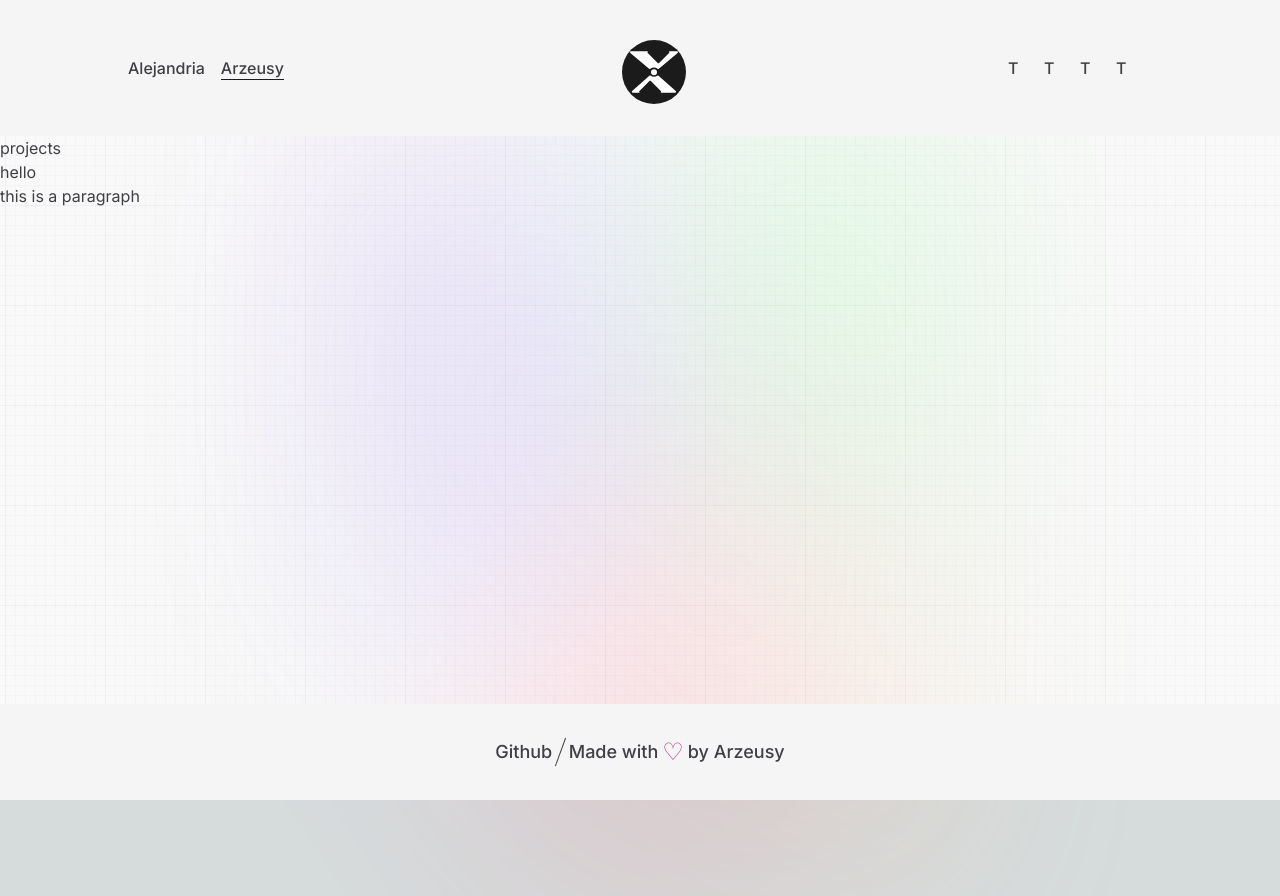
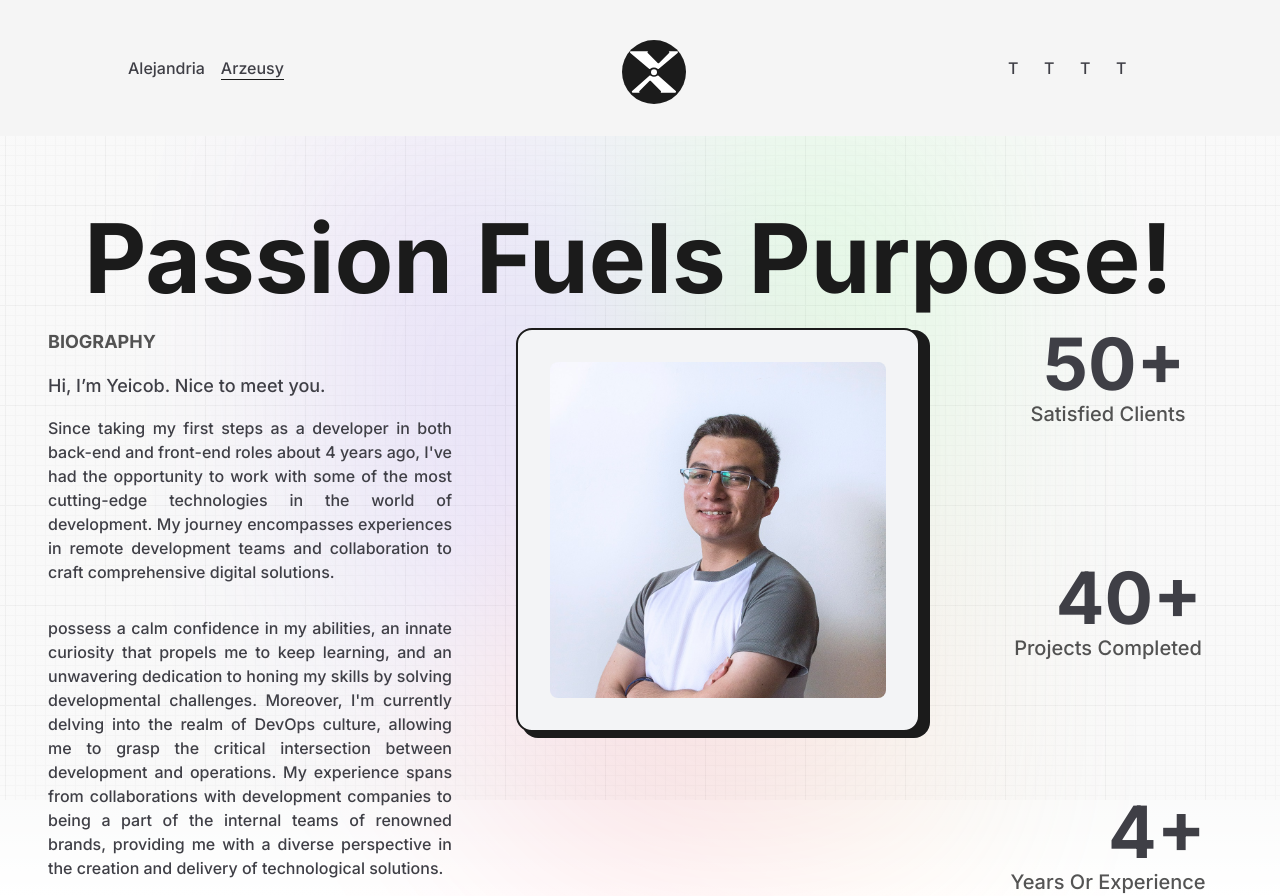
Before and after one commit to Arzeusy/trueKingdomLanding, a Next.js app: page /projects in a window 1280 px wide. Before the commit the page ends 800 px from the top, so only its background shows below. Built offline with nearby package versions, Linux system fonts and the light colour scheme.

Commit message:
Feature (Proyects page) pagina de presentacion de mi perfil

```diff
--- a/src/app/layout.tsx
+++ b/src/app/layout.tsx
@@ -1,7 +1,6 @@
 import './globals.css'
 import { Inter } from 'next/font/google'
 import NavBar from "../components/NavBar"
-import Footer from "../components/footer"
 const inter = Inter({ subsets: ['latin'] })
 
 export const metadata = {
@@ -29,7 +28,6 @@ export default function RootLayout({
         <main className="w-full min-h-screen text-zinc-700">
           <NavBar></NavBar>
           {children}
-          <Footer/>
         </main>
 
       </body>
--- a/src/app/page.tsx
+++ b/src/app/page.tsx
@@ -4,10 +4,12 @@ import React from 'react'
 import appPic from "../../public/images/Wood-Hand.svg"
 import AnimatedText from '@/components/AnimatedText'
 import Link from 'next/link'
+import Footer from "../components/footer"
 
 
 export default function Home() {
   return (
+    <>
     <div className="flex  text-dark w-full min-h-full h-full  ">
       <div className='pt-0'>
         <div className='flex items-center justify-center w-full '>
@@ -37,5 +39,8 @@ export default function Home() {
       </div>
 
     </div>
+    <Footer/>
+
+    </>
   )
 }
--- a/src/app/projects/page.tsx
+++ b/src/app/projects/page.tsx
@@ -1,16 +1,68 @@
 import React from "react";
+import AnimatedText from "@/components/AnimatedText";
+import AnimatedNumbers from "@/components/AnimatedNumbers";
+import Image from 'next/image'
+import ProfilePic from '../../../public/images/profile/me.jpeg';
+
+
 
 const Projects = () => {
     return(
-        <div >
-            <h1>
-            projects
-            </h1>
-            <button disabled={true}>hello</button>
-            <p data-testid="paragraph-blue" className="blue">
-                this is a paragraph
-            </p>
-        </div>
+        <>
+            <title>True kingdom | About me</title>
+            <div className="flex w-full flex-col items-center justify-center px-12 ">
+                <div className=" pt-4">
+                     <AnimatedText text="Passion Fuels purpose!" className=" text-8xl"  />
+                </div>
+                {/* <br /> */}
+                <div className="grid w-full grid-cols-8 gap-16 pt-16 ">
+                    <div className="col-span-3 flex flex-col items-start justify-start">
+                        <h2 data-testid="SubTitle" className="mb-4 text-lg font-bold uppercase text-dark/75">Biography</h2>
+                        <h4 className="text-lg font-medium"> Hi, I’m Yeicob. Nice to meet you. </h4>
+                        <p className="font-medium my-4 text-justify">
+                        Since taking my first steps as a developer in both back-end and front-end roles about 4 years ago, I've had the opportunity to work with some of the most cutting-edge technologies in the world of development. My journey encompasses experiences in remote development teams and collaboration to craft comprehensive digital solutions.
+                        </p>
+                        <p className="font-medium my-4 text-justify">
+                        possess a calm confidence in my abilities, an innate curiosity that propels me to keep learning, and an unwavering dedication to honing my skills by solving developmental challenges. Moreover, I'm currently delving into the realm of DevOps culture, allowing me to grasp the critical intersection between development and operations. My experience spans from collaborations with development companies to being a part of the internal teams of renowned brands, providing me with a diverse perspective in the creation and delivery of technological solutions.
+                        </p>
+                    </div>
+                    <div className=" col-span-3 relative h-max rounded-2xl border-2 border-solid border-dark bg-gray-100 p-8">
+                        <div className=" absolute top-0 -right-3 z-[-1] w-[102%] h-[102%] rounded-2xl bg-dark " />
+                        <Image src={ProfilePic} alt="Arzeusy" className=" w-full h-auto rounded-lg "/>
+                    </div>
+                    <div className=" col-span-2 flex flex-col items-center justify-between">
+                        <div className="flex flex-col items-end justify-center">
+                            <span className="inline-block text-7xl font-bold">
+                            <AnimatedNumbers value={50}/>+
+                            </span>
+                            <h2 className="text-xl font-medium capitalize text-dark/75">
+                                Satisfied Clients
+                            </h2>
+                        </div>
+
+                        <div className="flex flex-col items-end justify-center">
+                            <span className="inline-block text-7xl font-bold">
+                                <AnimatedNumbers value={40}/>+
+                            </span>
+                            <h2 className="text-xl font-medium capitalize text-dark/75">
+                                Projects Completed
+                            </h2>
+                        </div>
+
+                        <div className="flex flex-col items-end justify-center">
+                            <span className="inline-block text-7xl font-bold text-center">
+                                <AnimatedNumbers value={4}/>+
+                            </span>
+                            <h2 className="text-xl font-medium capitalize text-dark/75">
+                                Years or experience
+                            </h2>
+                        </div>
+
+
+                    </div>
+                </div>
+            </div>
+        </>
     )
 
 };
--- /dev/null
+++ b/src/components/AnimatedNumbers.tsx
@@ -0,0 +1,29 @@
+"use client";
+
+import React, { useEffect, useRef } from "react";
+import { useInView, useMotionValue, useSpring } from "framer-motion";
+
+
+const AnimatedNumbers = ({value}:any) =>{
+    const ref = useRef<HTMLSpanElement>(null);
+    const motionValue = useMotionValue(0);
+    const springValue = useSpring(motionValue, {duration: 3000});
+    const isInView = useInView(ref);;
+    useEffect(()=>{
+        if(isInView){
+            motionValue.set(value);
+        }
+    }, [isInView, value, motionValue])
+
+    useEffect(()=>{
+        springValue.on("change", (latest)=>{
+            if(ref.current && latest.toFixed(0) <= value ){
+                ref.current.textContent = latest.toFixed(0);
+            }
+        });
+    }, [springValue,value])
+
+    return <span ref={ref}></span>
+};
+
+export default AnimatedNumbers;
--- a/src/components/logo.tsx
+++ b/src/components/logo.tsx
@@ -8,7 +8,7 @@ const Logo = () => {
     return (
         <div className="flex items-center justify-center mt-2">
             <Link href="/" className="w-16 h-16 bg-dark text-light flex items-center justify-center rounded-full text-2xl font-bold">
-                <Image src={tkIcon} alt="true kingdom logo" className="w-12 h-12" />
+                <Image src={tkIcon} alt="true kingdom logo" className="w-12 h-12" priority={true} />
             </Link>
         </div>
     )
```
Also changed, not shown: public/images/profile/me.jpeg (added), 1 other file (tests, documents, lock files or other folders).
